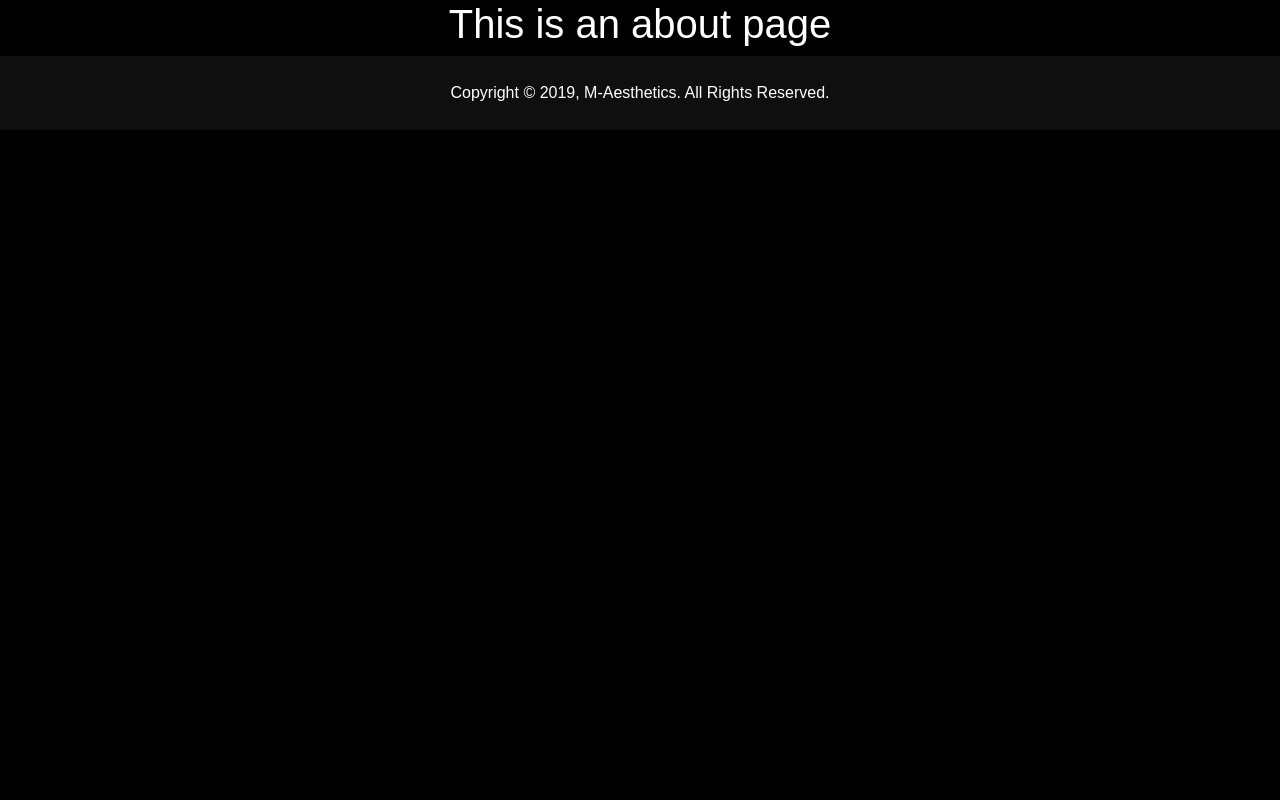
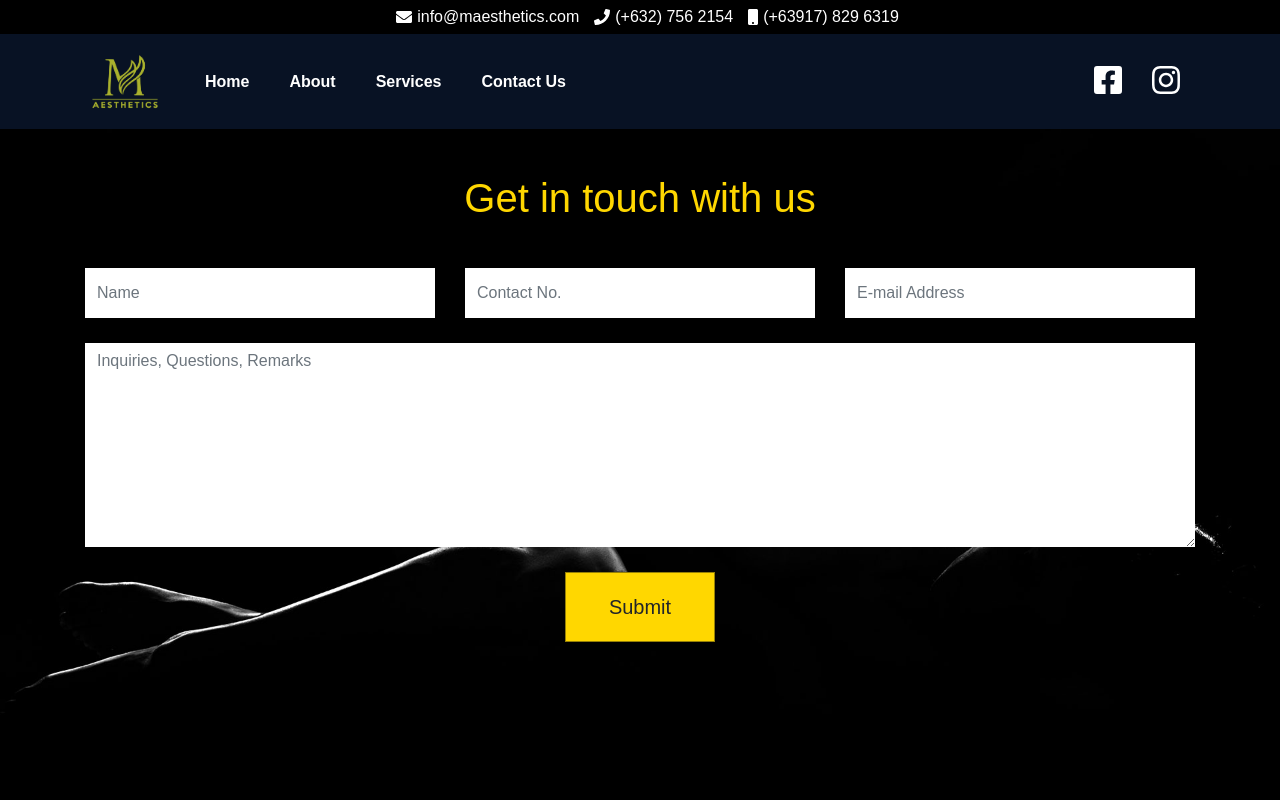
Before and after one commit to gnegamino/m-aesthetics, a Vue app: page /contact in a window 1280 px wide. Shown: the top 800 px of the page. Built offline with nearby package versions, Linux system fonts and the light colour scheme; a web font is replaced by a local one; what vue-parallax-js would draw is missing.

Commit message:
:star: Added new Contact Us Page

```diff
--- a/src/views/Contact.vue
+++ b/src/views/Contact.vue
@@ -1,5 +1,90 @@
 <template>
-  <div class="about">
-    <h1>This is an about page</h1>
-  </div>
+    <div class="contact pushed-content">
+        <SubNavigation/>
+        <div class="contact-form parallax parallax-1">
+            <div class="contact-form-header">
+                Get in touch with us
+            </div>
+            <div class="contact-form-content">
+                <div class="container">
+                    <div class="row">
+                        <div class="col-md-4">
+                            <input type="text" class="form-control form-input--modified" placeholder="Name">
+                        </div>
+                        <div class="col-md-4">
+                            <input type="text" class="form-control form-input--modified" placeholder="Contact No.">
+                        </div>
+                        <div class="col-md-4">
+                            <input type="text" class="form-control form-input--modified" placeholder="E-mail Address">
+                        </div>
+                    </div>
+                    <div class="row form-margin">
+                        <div class="col-md-12">
+                            <textarea class="form-control form-input--modified" rows="8" placeholder="Inquiries, Questions, Remarks"></textarea>
+                        </div>
+                    </div>
+                    <div class="row form-margin">
+                        <div class="col-md-12">
+                            <button class="btn contact-submit" type="button">Submit</button>
+                        </div>
+                    </div>
+                </div>
+            </div>
+        </div>
+    </div>
 </template>
+
+<script>
+    // @ is an alias to /src
+    import SubNavigation from '@/components/SubNavigation.vue'
+
+    export default {
+        name: 'contact',
+        components: {
+            SubNavigation
+        },
+        mounted() {
+            window.scroll(0, 0);
+        }
+    }
+</script>
+
+<style lang="scss" scoped>
+    .contact-form {
+        .contact-form-header {
+            color: gold;
+            padding: 40px 0px;
+            font-size: 40px;
+        }
+    }
+    .form-margin {
+        margin-top: 25px;
+    }
+    .form-input--modified {
+        border-radius: 0px;
+        border: none;
+        &:focus {
+            border-color: rgba(255, 215, 0, 0.8);
+            box-shadow: 0 1px 1px rgba(255, 215, 0, 0.075) inset, 0 0 8px rgba(255, 215, 0, 0.6);
+            outline: 0 none;
+        }
+    }
+    input[type="text"] {
+        &.form-input--modified {
+            height: 50px;
+        }
+    }
+    .contact-submit {
+        width: 150px;
+        height: 70px;
+        font-size: 20px;
+        border-radius: 0px;
+        background-color: #ffd700;
+        border-color :#968006;
+        transition: .4s;
+        &:hover {
+            background-color: #ffe359;
+            outline: none;
+        }
+    }
+</style>
```
